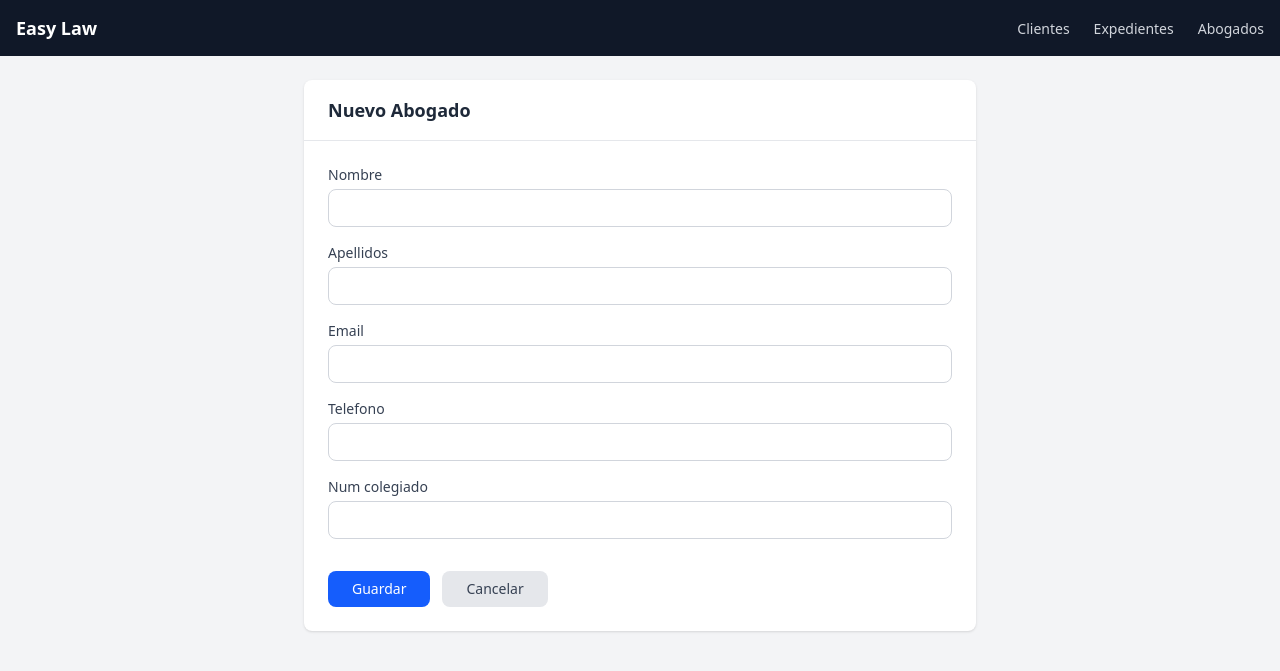
After one commit to Javortper/Testing, a Django app: page /abogados/crear/ in a window 1280 px wide. The commit adds this page. Shown: the top 671 px of the page. Run offline with Django 5.2, Linux system fonts and the light colour scheme.

Commit message:
Implement CRUD functionality for lawyers: add views, forms, and templates for creating, editing, and deleting lawyers; update URLs and enhance lawyer list template with action links.

```diff
--- /dev/null
+++ b/lawyers/forms.py
@@ -0,0 +1,8 @@
+from django import forms
+from .models import Lawyer
+
+
+class LawyerForm(forms.ModelForm):
+    class Meta:
+        model = Lawyer
+        fields = ['nombre', 'apellidos', 'email', 'telefono', 'num_colegiado']
--- /dev/null
+++ b/lawyers/templates/lawyers/lawyer_form.html
@@ -0,0 +1,50 @@
+{% extends 'base.html' %}
+
+{% block titulo %}
+    {% if form.instance.pk %}Editar{% else %}Crear{% endif %} Abogado - Easy Law
+{% endblock %}
+
+{% block contenido %}
+<div class="max-w-2xl mx-auto">
+    <div class="bg-white rounded-lg shadow">
+        <div class="px-6 py-4 border-b border-gray-200">
+            <h5 class="text-lg font-semibold text-gray-800">
+                {% if form.instance.pk %}Editar{% else %}Nuevo{% endif %} Abogado
+            </h5>
+        </div>
+        <div class="p-6">
+            <form method="POST">
+                {% csrf_token %}
+
+                {% for field in form %}
+                <div class="mb-4">
+                    <label for="{{ field.id_for_label }}" class="block text-sm font-medium text-gray-700 mb-1">
+                        {{ field.label }}
+                    </label>
+                    <input
+                        type="{{ field.field.widget.input_type }}"
+                        name="{{ field.html_name }}"
+                        id="{{ field.id_for_label }}"
+                        value="{{ field.value|default:'' }}"
+                        class="w-full border {% if field.errors %}border-red-500{% else %}border-gray-300{% endif %} rounded-lg px-4 py-2 text-sm focus:outline-none focus:ring-2 focus:ring-blue-500 focus:border-blue-500"
+                        {% if field.field.required %}required{% endif %}
+                    >
+                    {% if field.errors %}
+                        <p class="text-red-500 text-xs mt-1">{{ field.errors.0 }}</p>
+                    {% endif %}
+                </div>
+                {% endfor %}
+
+                <div class="flex gap-3 pt-4">
+                    <button type="submit" class="bg-blue-600 hover:bg-blue-700 text-white text-sm font-medium px-6 py-2 rounded-lg transition">
+                        Guardar
+                    </button>
+                    <a href="{% url 'lista_abogados' %}" class="bg-gray-200 hover:bg-gray-300 text-gray-700 text-sm font-medium px-6 py-2 rounded-lg transition">
+                        Cancelar
+                    </a>
+                </div>
+            </form>
+        </div>
+    </div>
+</div>
+{% endblock %}
--- a/lawyers/urls.py
+++ b/lawyers/urls.py
@@ -3,4 +3,7 @@ from . import views
 
 urlpatterns = [
     path('', views.lista_abogados, name='lista_abogados'),
+    path('crear/', views.crear_abogado, name='crear_abogado'),
+    path('editar/<int:pk>/', views.editar_abogado, name='editar_abogado'),
+    path('eliminar/<int:pk>/', views.eliminar_abogado, name='eliminar_abogado'),
 ]
--- a/lawyers/views.py
+++ b/lawyers/views.py
@@ -1,7 +1,39 @@
-from django.shortcuts import render
+from django.shortcuts import render, redirect, get_object_or_404
 from .models import Lawyer
+from .forms import LawyerForm
 
 
 def lista_abogados(request):
     abogados = Lawyer.objects.all()
     return render(request, 'lawyers/lawyer_list.html', {'abogados': abogados})
+
+
+def crear_abogado(request):
+    if request.method == 'POST':
+        form = LawyerForm(request.POST)
+        if form.is_valid():
+            form.save()
+            return redirect('lista_abogados')
+    else:
+        form = LawyerForm()
+    return render(request, 'lawyers/lawyer_form.html', {'form': form})
+
+
+def editar_abogado(request, pk):
+    abogado = get_object_or_404(Lawyer, pk=pk)
+    if request.method == 'POST':
+        form = LawyerForm(request.POST, instance=abogado)
+        if form.is_valid():
+            form.save()
+            return redirect('lista_abogados')
+    else:
+        form = LawyerForm(instance=abogado)
+    return render(request, 'lawyers/lawyer_form.html', {'form': form})
+
+
+def eliminar_abogado(request, pk):
+    abogado = get_object_or_404(Lawyer, pk=pk)
+    if request.method == 'POST':
+        abogado.delete()
+        return redirect('lista_abogados')
+    return render(request, 'lawyers/lawyer_confirm_delete.html', {'abogado': abogado})
```
Also changed, not shown: frontend_cheatsheet.md (+4 -0 lines), lawyers/templates/lawyers/lawyer_confirm_delete.html (added, +30 -0 lines), lawyers/templates/lawyers/lawyer_list.html (+7 -3 lines).
